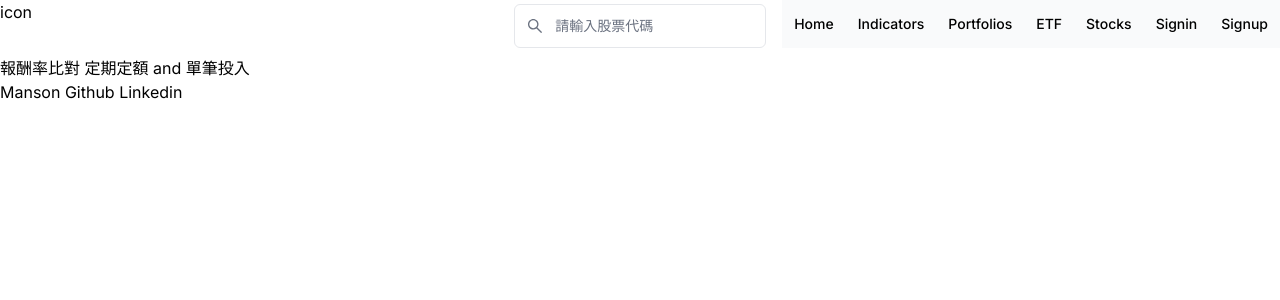
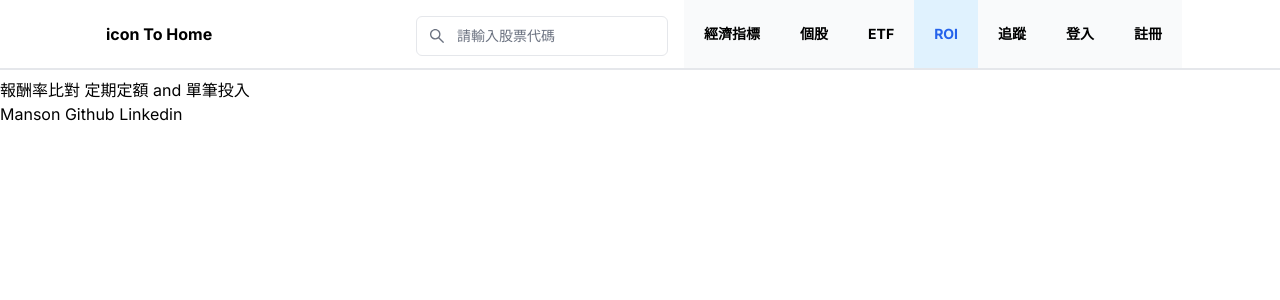
Before and after one commit to 70928manson/NextJS-stock-dashboard, a Next.js app: page /ROI in a window 1280 px wide. Shown: the top 300 px of the page. Built offline with nearby package versions, Linux system fonts and the light colour scheme.

Commit message:
update: modify navbar component ui

```diff
--- a/components/Navbar.tsx
+++ b/components/Navbar.tsx
@@ -6,27 +6,34 @@ import clsx from 'clsx';
 import Searchbar from "./Searchbar";
 
 const links = [
-    { name: 'Home', href: '/', icon: "" },
-    { name: 'Indicators', href: '/indicators', icon: "" },
-    { name: 'Portfolios', href: '/portfolios', icon: "" },
+    // { name: '首頁', href: '/', icon: "" },
+    { name: '經濟指標', href: '/indicators', icon: "" },
+    { name: '個股', href: '/stocks', icon: "" },
     { name: 'ETF', href: '/ETF', icon: "" },
-    { name: 'Stocks', href: '/stocks', icon: "" },
-    // { name: 'ROI', href: '/ROI', icon: "" },
-    { name: 'Signin', href: '/signin', icon: "" },
-    { name: 'Signup', href: '/signup', icon: "" },
-]
+    { name: 'ROI', href: '/ROI', icon: "" },
+    { name: '追蹤', href: '/portfolios', icon: "" },
+    { name: '登入', href: '/signin', icon: "" },
+    { name: '註冊', href: '/signup', icon: "" },
+];
+
+// TODO: tailwind hamburger for rwd
 
 export default function Navbar() {
     const pathname = usePathname();
     return (
-        <div className="flex max-w-[1340px] mx-auto justify-between pb-2">
-            <div>
-                icon
+        <div className="flex border-b-2 justify-around items-center sticky w-full top-0 z-50 bg-white mb-2">
+            <Link
+                key="icon"
+                href="/"
+                className="px-2"
+            >
+                {/* <LinkIcon className="w-6" /> */}
+                <p className="hidden md:block py-1 font-bold">icon To Home</p>
+            </Link>
+            <div className="flex items-center">
+                <div className="flex h-[80%]">
+                    <Searchbar placeholder="請輸入股票代碼" />
                 </div>
-            <div className="flex">
-                <Searchbar placeholder="請輸入股票代碼" />
-                <div className="flex">
-                    <div className="flex">
                 {links.map((link) => {
                     // const LinkIcon = link.icon;
                     return (
@@ -34,20 +41,17 @@ export default function Navbar() {
                             key={link.name}
                             href={link.href}
                             className={clsx(
-                                        'flex h-[48px] grow items-center justify-center gap-2 bg-gray-50 p-3 text-sm font-medium hover:bg-sky-100 hover:text-blue-600 md:flex-none md:justify-start md:p-2 md:px-3',
+                                'flex grow items-center justify-center gap-2 bg-gray-50 px-5 text-sm font-medium hover:bg-sky-100 hover:text-blue-600 md:flex-none md:justify-start md:p-5 md:px-5',
                                 {
                                     'bg-sky-100 text-blue-600': pathname === link.href
                                 }
                             )}
                         >
                             {/* <LinkIcon className="w-6" /> */}
-                                    <p className="hidden md:block">{link.name}</p>
+                            <p className="hidden md:block py-1 font-bold">{link.name}</p>
                         </Link>
                     );
                 })}
-
-                    </div>
-                </div>
             </div>
         </div>
     );
--- a/components/Searchbar.tsx
+++ b/components/Searchbar.tsx
@@ -27,7 +27,7 @@ export default function Searchbar({ placeholder }: { placeholder: string }) {
     }, 300);
 
     return (
-        <div className="relative flex flex-1 flex-shrink-0 mr-4 mt-1">
+        <div className="relative flex flex-1 flex-shrink-0 mr-4 mt-1 w-full">
             <label htmlFor="search" className="sr-only">
                 Search
             </label>
```
Lines whose indentation alone changed are shown as unchanged.
